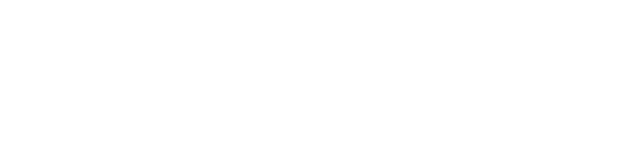
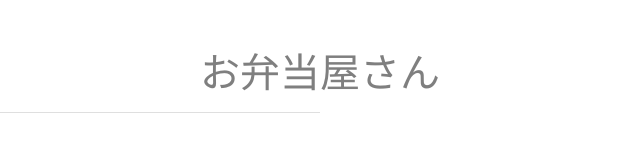
Before and after one commit to DaisukeMaruyama/javascript_study, a website: page bento/index.html in a window 1280 px wide. Shown: the whole page, without its empty margins (320-960 px from the left). Drawn offline with nearby package versions, Linux system fonts and the light colour scheme.

Commit message:
[Update]html大枠レイアウト作成

```diff
--- a/bento/index.html
+++ b/bento/index.html
@@ -7,7 +7,15 @@
   <link href="https://cdn.jsdelivr.net/npm/bootstrap@5.1.0/dist/css/bootstrap.min.css" rel="stylesheet" integrity="sha384-KyZXEAg3QhqLMpG8r+8fhAXLRk2vvoC2f3B09zVXn8CA5QIVfZOJ3BCsw2P0p/We" crossorigin="anonymous">
 </head>
 <body>
+  <body class="text-black-50 text-center">
 
+    <!--タイトル-->
+    <div class="mt-5">
+        <h1>お弁当屋さん</h1>
+    </div>
+    <!--END : タイトル-->
+
+    <hr class="w-50 my-3">
 
 <script src="bento.js"></script>
 </body>
```
